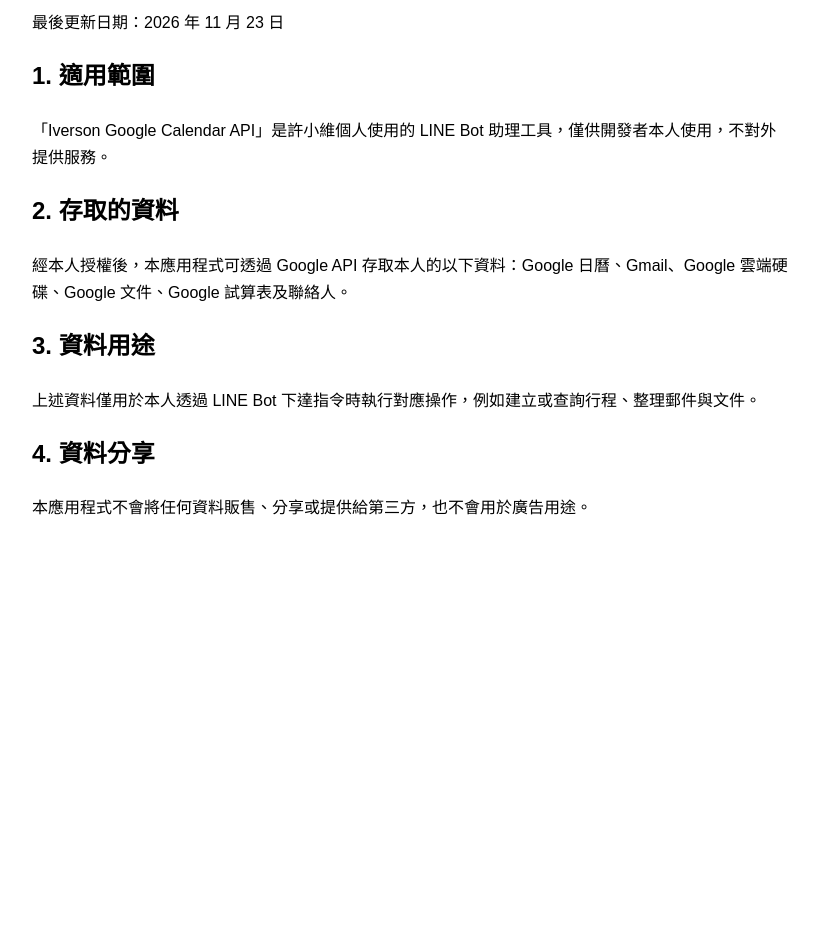
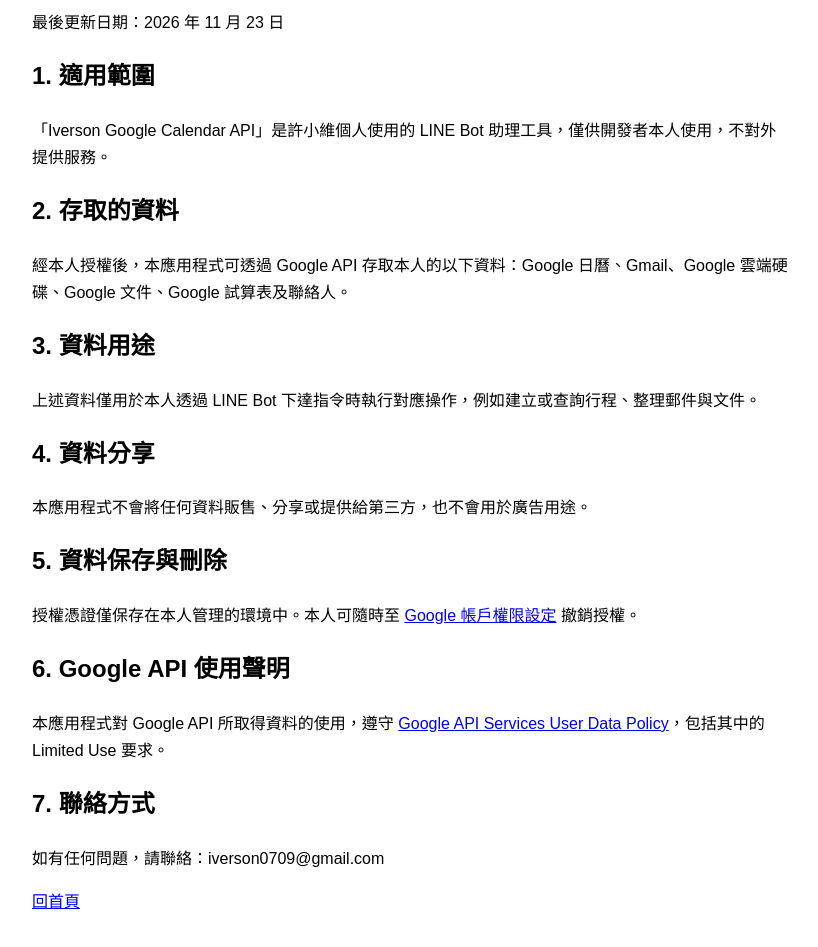
Before and after one commit to M11309937/m11309937.github.io, a plain HTML site: page privacy.html in a window 1280 px wide. Shown: the part 107-1054 px from the top of the page, without its empty margins (228-1046 px from the left). Before the commit the page ends 800 px from the top, so only its background shows below. Drawn offline with Linux system fonts and the light colour scheme.

Commit message:
Update privacy.html

```diff
--- a/privacy.html
+++ b/privacy.html
@@ -20,3 +20,16 @@
 
   <h2>4. 資料分享</h2>
   <p>本應用程式不會將任何資料販售、分享或提供給第三方，也不會用於廣告用途。</p>
+
+  <h2>5. 資料保存與刪除</h2>
+  <p>授權憑證僅保存在本人管理的環境中。本人可隨時至 <a href="https://myaccount.google.com/permissions">Google 帳戶權限設定</a> 撤銷授權。</p>
+
+  <h2>6. Google API 使用聲明</h2>
+  <p>本應用程式對 Google API 所取得資料的使用，遵守 <a href="https://developers.google.com/terms/api-services-user-data-policy">Google API Services User Data Policy</a>，包括其中的 Limited Use 要求。</p>
+
+  <h2>7. 聯絡方式</h2>
+  <p>如有任何問題，請聯絡：iverson0709@gmail.com</p>
+
+  <p><a href="index.html">回首頁</a></p>
+</body>
+</html>
```
